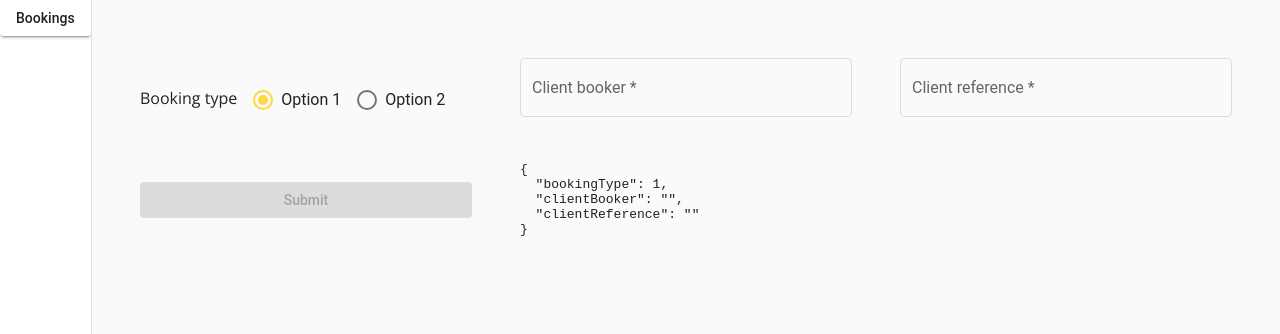
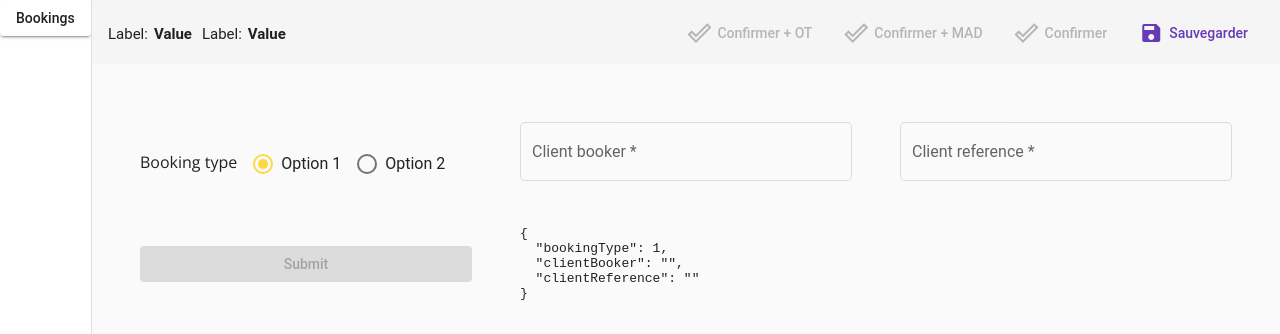
Before and after one commit to Paulo-Teixeira/angular-material-bo, an Angular app: page /bookings in a window 1280 px wide. Shown: the top 334 px of the page. Built offline with nearby package versions, Linux system fonts and the light colour scheme.

Commit message:
Refactor booking form component to use booking toolbar as a child.

```diff
--- a/src/app/bookings/booking-form/booking-form.component.html
+++ b/src/app/bookings/booking-form/booking-form.component.html
@@ -1,4 +1,6 @@
-<form [formGroup]="bookingsForm" #formDirective="ngForm" (ngSubmit)="onSubmit(formDirective)" novalidate class="booking-form">
+<app-booking-toolbar (formSubmited)="onSubmit(formDirective)" [isFormValid]="!bookingsForm.valid"></app-booking-toolbar>
+
+<form [formGroup]="bookingsForm" #formDirective="ngForm" novalidate class="booking-form">
 
   <div class="booking-form__radio-group">
     <label for="radio-group" class="booking-form__radio-label">Booking type</label>
```
